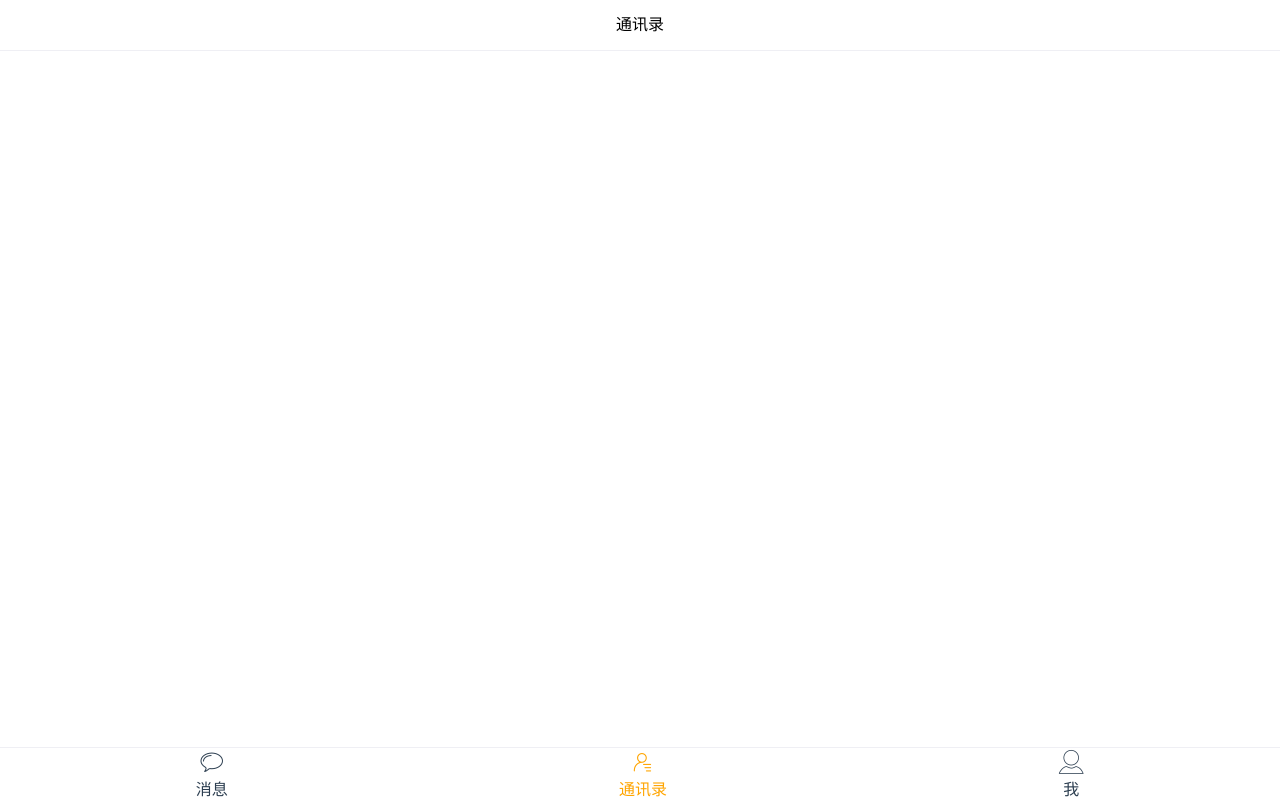
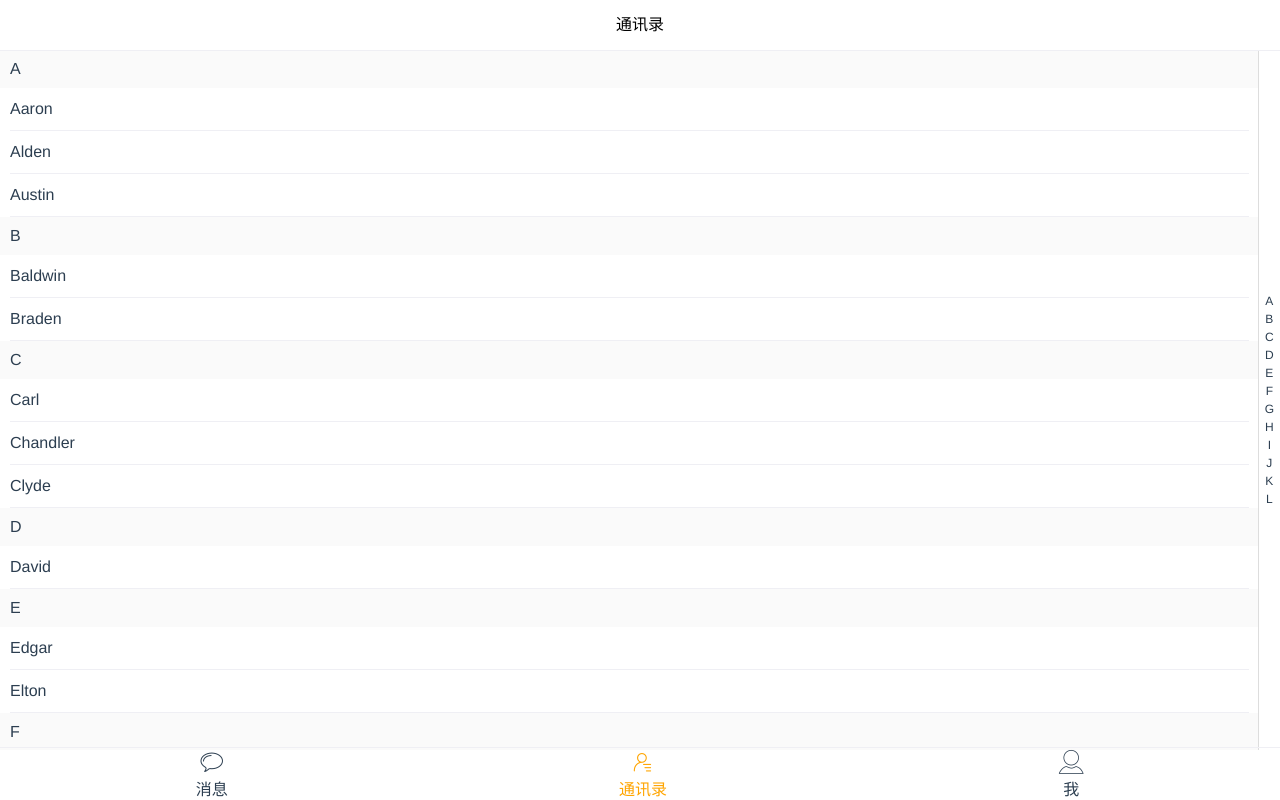
Before and after one commit to ryanlid/vue-chat, a Vue app: page /contacts in a window 1280 px wide. Built offline with nearby package versions, Linux system fonts and the light colour scheme.

Commit message:
feat: 🎸 添加通讯录页

```diff
--- /dev/null
+++ b/src/components/index-list/index-list.vue
@@ -0,0 +1,143 @@
+<template>
+  <div class="indexlist">
+    <ul
+      class="indexlist-content"
+      ref="content"
+      :style="{ height: currentHeight + 'px', 'margin-right': navWidth + 'px' }"
+    >
+      <slot></slot>
+    </ul>
+
+    <div class="indexlist-nav" ref="nav">
+      <ul class="indexlist-navlist">
+        <li
+          class="indexlist-navitem"
+          v-for="section in sections"
+          :key="section.index"
+        >
+          {{ section.index }}
+        </li>
+      </ul>
+    </div>
+  </div>
+</template>
+
+<script>
+export default {
+  props: {
+    height: Number
+  },
+  data() {
+    return {
+      sections: [
+        {
+          index: "A"
+        },
+        {
+          index: "B"
+        },
+        {
+          index: "C"
+        },
+        {
+          index: "D"
+        },
+        {
+          index: "E"
+        },
+        {
+          index: "F"
+        },
+        {
+          index: "G"
+        },
+        {
+          index: "H"
+        },
+        {
+          index: "I"
+        },
+        {
+          index: "J"
+        },
+        {
+          index: "K"
+        },
+        {
+          index: "L"
+        }
+      ],
+      navWidth: 0,
+      currentHeight: this.height
+    };
+  },
+  watch: {
+    height(val) {
+      if (val) {
+        this.currentHeight = val;
+      }
+    }
+  },
+  mounted() {
+    if (this.currentHeight !== 0 && !this.currentHeight) {
+      requestAnimationFrame(() => {
+        this.currentHeight =
+          document.documentElement.clientHeight -
+          this.$refs.content.getBoundingClientRect().top;
+      });
+    }
+    this.$nextTick(() => {
+      this.navWidth = this.$refs.nav.clientWidth;
+    });
+  },
+  methods: {}
+};
+</script>
+
+<style>
+.indexlist {
+  width: 100%;
+  position: relative;
+
+  overflow: hidden;
+}
+.indexlist-content {
+  margin: 0;
+  padding: 0;
+  overflow: auto;
+}
+
+.indexlist-nav {
+  position: absolute;
+  top: 0;
+  bottom: 0;
+  right: 0;
+  margin: 0;
+  background-color: #fff;
+  border-left: solid 1px #ddd;
+  text-align: center;
+  max-height: 100%;
+  display: flex;
+  flex-direction: column;
+  justify-content: center;
+}
+
+.indexlist-navlist {
+  padding: 0;
+  margin: 0;
+  list-style: none;
+  max-height: 100%;
+  display: flex;
+  flex-direction: column;
+}
+
+.indexlist-navitem {
+  padding: 2px 6px;
+  font-size: 12px;
+  user-select: none;
+  -webkit-touch-callout: none;
+}
+ul {
+  padding: 0;
+}
+</style>
--- /dev/null
+++ b/src/components/index-section/index-section.vue
@@ -0,0 +1,30 @@
+<template>
+  <li class="section">
+    <p class="indexsection-index">{{ index }}</p>
+    <ul>
+      <slot></slot>
+    </ul>
+  </li>
+</template>
+
+<script>
+export default {
+  props: {
+    index: {
+      type: String
+    }
+  }
+};
+</script>
+
+<style lang="less" scoped>
+ul {
+  padding: 0;
+}
+
+.indexsection-index {
+  margin: 0;
+  padding: 10px;
+  background-color: #fafafa;
+}
+</style>
--- a/src/views/contacts/List.vue
+++ b/src/views/contacts/List.vue
@@ -1,6 +1,22 @@
 <template>
   <div class="list">
     <Header :left="false">通讯录</Header>
+
+    <div class="list-index-list">
+      <index-list :height="height">
+        <index-section
+          v-for="item in alphabet"
+          :index="item.index"
+          :key="item.index"
+        >
+          <cell
+            v-for="cell in item.cells"
+            :title="cell"
+            :key="cell.index"
+          ></cell>
+        </index-section>
+      </index-list>
+    </div>
     <bottom-tab class="bottom"></bottom-tab>
   </div>
 </template>
@@ -8,17 +24,77 @@
 <script>
 import BottomTab from "../../components/BottomTab";
 import Header from "../../components/Header";
+import indexList from "../../components/index-list/index-list";
+import indexSection from "../../components/index-section/index-section";
+import Cell from "../../components/Cell";
 
 export default {
   data() {
-    return {};
+    return {
+      height: 0,
+      alphabet: [
+        { index: "A", cells: ["Aaron", "Alden", "Austin"] },
+        { index: "B", cells: ["Baldwin", "Braden"] },
+        { index: "C", cells: ["Carl", "Chandler", "Clyde"] },
+        { index: "D", cells: ["David"] },
+        { index: "E", cells: ["Edgar", "Elton"] },
+        { index: "F", cells: ["Floyd", "Freeman"] },
+        { index: "G", cells: ["Gavin"] },
+        { index: "H", cells: ["Hector", "Henry"] },
+        { index: "I", cells: ["Ian"] },
+        { index: "J", cells: ["Jason", "Joshua"] },
+        { index: "K", cells: ["Kane"] },
+        { index: "L", cells: ["Lambert"] },
+        { index: "M", cells: ["Matthew", "Morgan"] },
+        { index: "N", cells: ["Neville"] },
+        { index: "O", cells: ["Oliver", "Oscar"] },
+        { index: "P", cells: ["Perry"] },
+        { index: "Q", cells: ["Quinn"] },
+        { index: "R", cells: ["Ramsey"] },
+        { index: "S", cells: ["Scott", "Seth", "Spencer"] },
+        { index: "T", cells: ["Timothy", "Todd", "Trevor"] },
+        { index: "U", cells: ["Udolf"] },
+        { index: "V", cells: ["Victor", "Vincent"] },
+        { index: "W", cells: ["Walton", "Willis"] },
+        { index: "X", cells: ["Xavier"] },
+        { index: "Y", cells: ["Yvonne"] },
+        { index: "Z", cells: ["Zack", "Zane"] }
+      ]
+    };
   },
   components: {
     Header,
-    BottomTab
+    BottomTab,
+    Cell,
+    indexList,
+    indexSection
   },
-  methods: {}
+  methods: {},
+  mounted() {
+    this.$nextTick().then(() => {
+      this.height = document
+        .getElementsByClassName("list-index-list")[0]
+        .getBoundingClientRect().height;
+    });
+
+    // "ABCDEFGHIJKLMNOPQRSTUVWXYZ".split("").forEach(index => {
+    //   let cells = NAMES.filter(name => name[0] === index);
+    //   this.alphabet.push({
+    //     index,
+    //     cells
+    //   });
+    // });
+    // console.log(JSON.stringify(this.alphabet));
+  }
 };
 </script>
 
-<style lang="less" scoped></style>
+<style lang="less" scoped>
+.list-index-list {
+  position: absolute;
+  top: 50px;
+  bottom: 50px;
+  width: 100%;
+  overflow: hidden;
+}
+</style>
```
